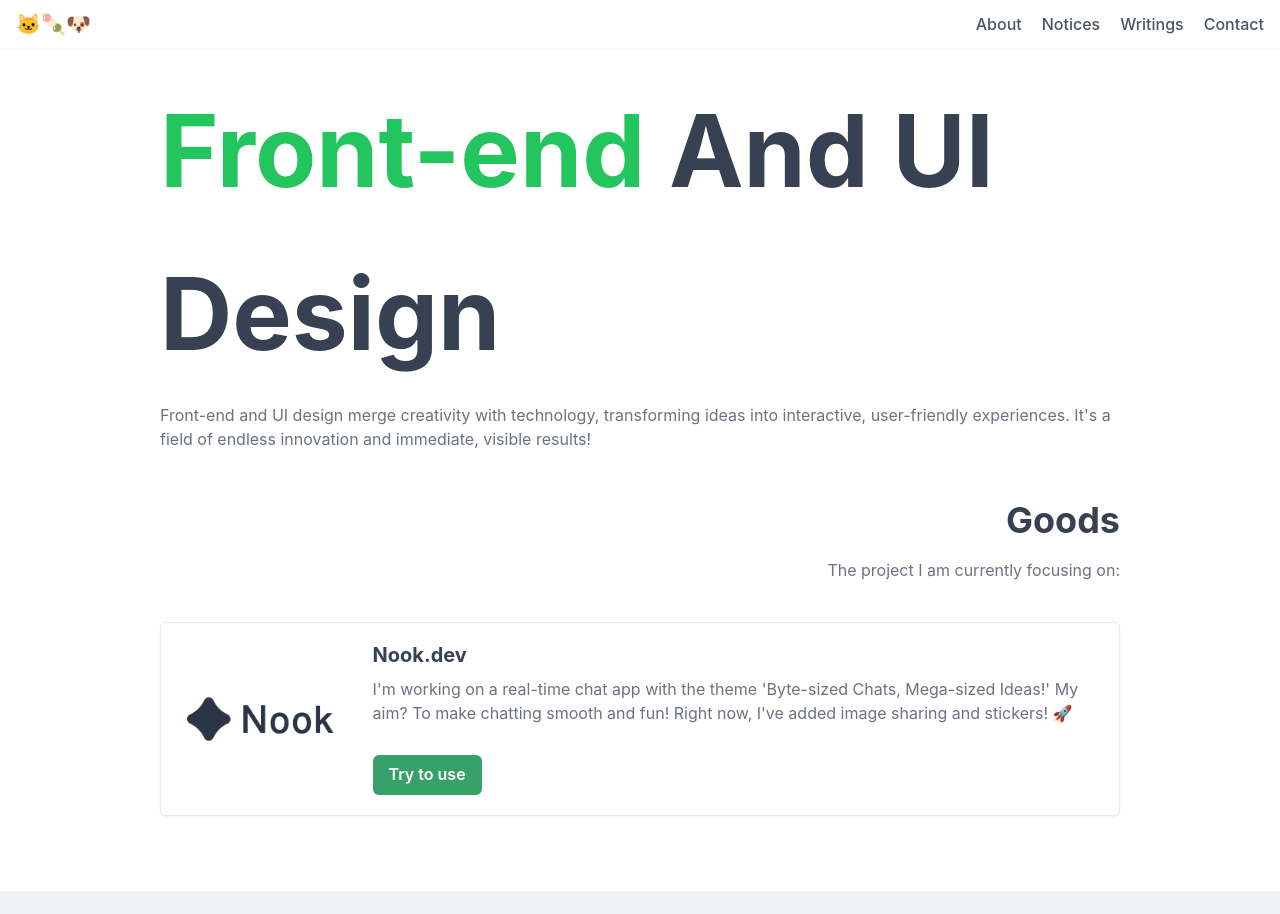
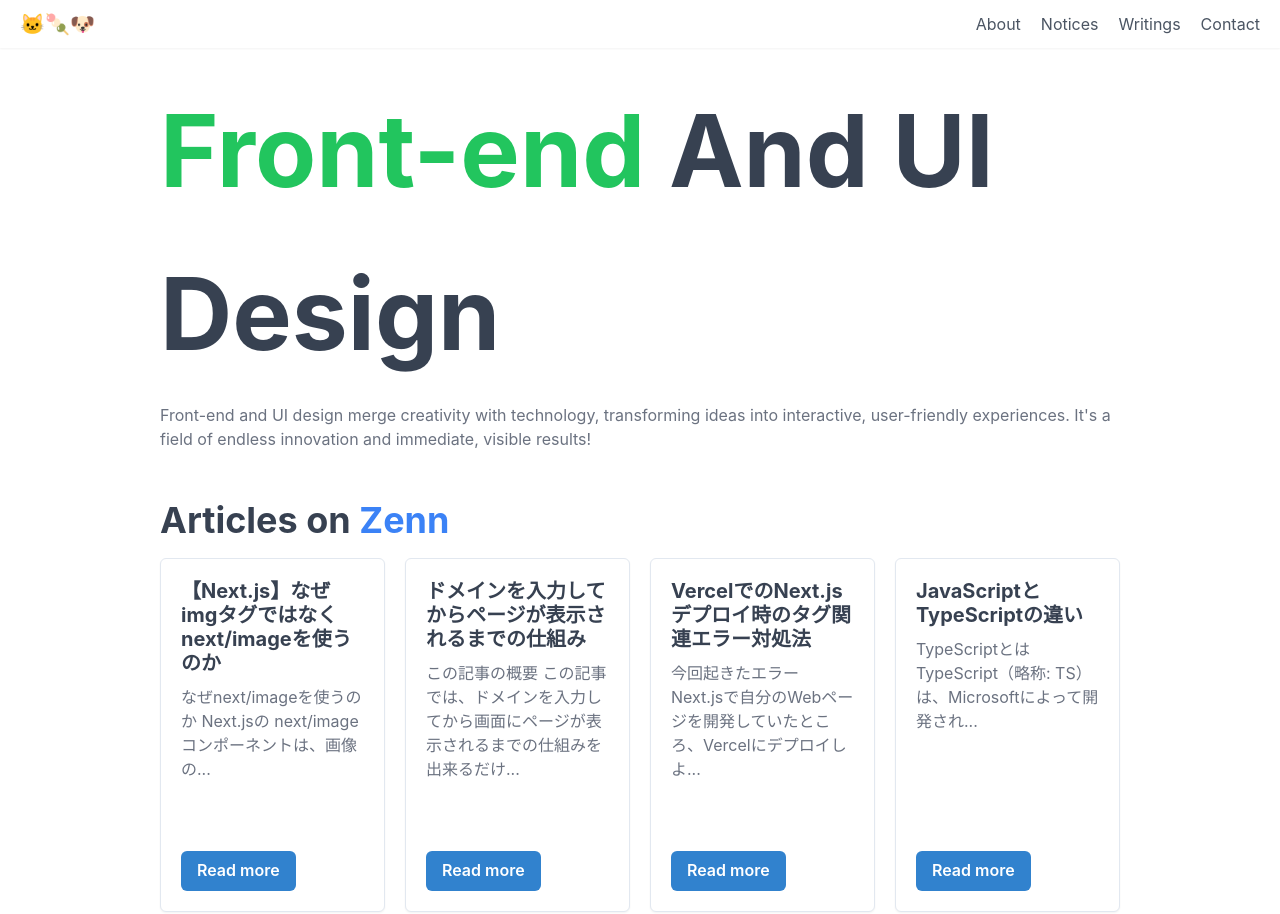
Before and after one commit to dev8-db/dev8-app, a Next.js app: page / in a window 1280 px wide. Shown: the top 914 px of the page. Built offline with nearby package versions, Linux system fonts and the light colour scheme.

Commit message:
Update Articles

```diff
--- a/package.json
+++ b/package.json
@@ -18,7 +18,8 @@
     "next": "14.2.3",
     "react": "^18",
     "react-dom": "^18",
-    "react-icons": "^5.2.1"
+    "react-icons": "^5.2.1",
+    "rss-parser": "^3.13.0"
   },
   "devDependencies": {
     "postcss": "^8",
--- /dev/null
+++ b/src/components/Articles.js
@@ -0,0 +1,57 @@
+import React from 'react';
+import {
+    Image, Text, VStack, Heading, Card, CardHeader, CardFooter, CardBody, Stack, Button, Highlight, Flex, HStack
+} from "@chakra-ui/react";
+
+export default function Articles() {
+    const articles = [
+        { title: '【Next.js】なぜimgタグではなくnext/imageを使うのか', description: 'なぜnext/imageを使うのか Next.jsの next/image コンポーネントは、画像の最適化と管理を簡単にするために提供されています。例えば、自動的に画面サイズに合わせて画像の大きさを比率を保ったまま調整してくれたり（レスポンシブ画像）、よりファイルサイズが小さいWebPに自動変換してくれたりします。 私が考えるメリットは以下の通りです。 フォーマット変換 next/image を使うと、WebPに対応しているブラウザはPNGやJPEGなどがWebPに変換されます。 実際に next/image で指定した画像にアクセスすると、拡張子が .webp になっていること', url: 'https://zenn.dev/dev8/articles/nextjs_image' },
+        { title: 'ドメインを入力してからページが表示されるまでの仕組み', description: 'この記事の概要 この記事では、ドメインを入力してから画面にページが表示されるまでの仕組みを出来るだけわかりやすく解説していきます。 今回解説する一連のプロセスは以下の通りです。 DNSサーバーに接続しドメインに対応するIPアドレスを取得する。 ブラウザがHTTPまたはHTTPSリクエストをサーバーに送信する。 ウェブサーバーがリクエストを受け取りレスポンスを返す。 受け取ったファイルから画面を構築する。（ブラウザレンダリング） DNS まずユーザーが入力したドメインはブラウザからDNSサーバーに送られ、DNSサーバーはドメインに対応したIPアドレスを返します。 DNSとは', url: 'https://zenn.dev/dev8/articles/dns_http_https' },
+        { title: 'VercelでのNext.jsデプロイ時のタグ関連エラー対処法', description: '今回起きたエラー Next.jsで自分のWebページを開発していたところ、Vercelにデプロイしようとしてもできないエラーが複数発生しました。<img>タグを使用して画像を表示させていたところ以下のエラーが出ました。', url: 'https://zenn.dev/dev8/articles/error_next_vercel' },
+        { title: 'JavaScriptとTypeScriptの違い', description: 'TypeScriptとは TypeScript（略称: TS）は、Microsoftによって開発されたJavaScriptの拡張として開発されたプログラミング言語です。 JavaScriptとTypeScriptの違い JavaScriptとTypeScriptは、型付けに関する重要な違いがあります。 静的な型付け JavaScriptでは、変数や関数の型は実行時に決まります。つまり、コードを実行する際に変数に代入される値の型によって、その変数の型が動的に決定されます。例えば、以下のようなJavaScriptコードを考えてみましょう。 let x = 10; // xは数値型', url: 'https://zenn.dev/dev8/articles/typing_js_ts' },
+        { title: 'ベクター画像とラスター画像の違い', description: 'Tech', url: 'https://zenn.dev/dev8/articles/image_magick' },
+        { title: 'Gatsby.js 入門', description: 'Tech', url: 'https://zenn.dev/dev8/articles/gatsby_tutorial' }
+    ];
+
+    const truncateDescription = (description, maxLength) => {
+        if (description.length > maxLength) {
+            return description.substring(0, maxLength) + '...';
+        }
+        return description;
+    };
+
+    const handleClick = (url) => {
+        window.location.href = url;
+    };
+
+    return (
+        <Stack textAlign="left" spacing={5} className='w-[90%] md:w-[75%]' direction={{ base: "column", md: "row" }}>
+            {articles.slice(0, 4).map((article, index) => (
+            <Card
+                key={index}
+                direction="column"
+                variant='outline'
+                shadow="sm"
+                className="w-[100%] md:w-[33.3%] overflow-hidden"
+            >
+                <CardBody>
+                <Heading size='md' className='text-gray-700'>{article.title}</Heading>
+                <Text className='text-gray-500 w-fit-content py-2.5'>
+                    {truncateDescription(article.description, 50)}
+                </Text>
+                </CardBody>
+                <CardFooter>
+                    <Button
+                        variant='solid'
+                        colorScheme='blue'
+                        className="mt-5"
+                        onClick={() => handleClick(article.url)}
+                    >
+                        Read more
+                    </Button>
+                </CardFooter>
+            </Card>
+            ))}
+        </Stack>
+    )
+}
--- a/src/components/Header.js
+++ b/src/components/Header.js
@@ -30,7 +30,7 @@ export default function Header() {
     }, [lastScrollY, isMobile]);
 
     return (
-        <Box px={4} py={3} boxShadow="sm" zIndex="50" className={`fixed w-[100%] top-0 bg-white md:bg-opacity-50 backdrop-blur-lg transition-transform duration-300 ${showHeader ? 'transform translate-y-0' : 'transform -translate-y-full'}`}>
+        <Box px={5} py={3} boxShadow="sm" zIndex="50" className={`fixed w-[100%] top-0 bg-white md:bg-opacity-50 backdrop-blur-lg transition-transform duration-300 ${showHeader ? 'transform translate-y-0' : 'transform -translate-y-full'}`}>
         <Flex alignItems="center">
             {/* <Link href="/" className='fixed ml-5'><Image src="/cheese.png" width="75px" /></Link> */}
             <Heading letterSpacing="5" fontSize={{base: "2xl", md:"xl"}}><Link href="/">🐱🍡🐶</Link></Heading>
@@ -51,16 +51,16 @@ export default function Header() {
                 justifyContent="flex-end"
                 mt={{ base: 5, md: 0 }}
             >
-                <Link mx={2} className='text-gray-600 font-medium' href="/about">
+                <Link mx={2} className='text-gray-600' href="/about">
                 About
                 </Link>
-                <Link mx={2} className='text-gray-600 ml-5 font-medium' href="/notices">
+                <Link mx={2} className='text-gray-600 ml-5' href="/notices">
                 Notices
                 </Link>
-                <Link mx={2} className='text-gray-600 ml-5 font-medium' href="/writings">
+                <Link mx={2} className='text-gray-600 ml-5' href="/writings">
                 Writings
                 </Link>
-                <Link mx={2} className='text-gray-600 ml-5 font-medium' href="/contact">
+                <Link mx={2} className='text-gray-600 ml-5' href="/contact">
                 Contact
                 </Link>
             </Flex>
--- a/src/pages/index.js
+++ b/src/pages/index.js
@@ -1,9 +1,9 @@
 import React from 'react';;
 import {
-  Image, Text, VStack, Heading, Card, CardHeader, CardFooter, CardBody, Stack, Button, Highlight, Flex
+  Image, Text, VStack, Heading, Card, CardHeader, CardFooter, CardBody, Stack, Button, Highlight, Flex, HStack
 } from "@chakra-ui/react";
+import Articles from "@/components/Articles";
 import Goods from "@/components/Goods";
-import Footer from "@/components/Footer";
 
 export default function IndexPage() {
   return (
@@ -13,7 +13,13 @@ export default function IndexPage() {
       </VStack> */}
       <VStack className='mb-10'>
         <Heading lineHeight="tall" fontSize={{base: "50", sm: "100"}} className='text-gray-700 w-[90%] md:w-[75%]'><span className='text-green-500'>Front-end</span> And UI Design</Heading>
-        <Text className='text-gray-500 w-[90%] md:w-[75%]'>Front-end and UI design merge creativity with technology, transforming ideas into interactive, user-friendly experiences. It's a field of endless innovation and immediate, visible results!</Text>
+        <Text className='text-gray-500 w-[90%] md:w-[75%]'>
+          Front-end and UI design merge creativity with technology, transforming ideas into interactive, user-friendly experiences. It's a field of endless innovation and immediate, visible results!
+        </Text>
+      </VStack>
+      <VStack className='mb-10' textAlign="left">
+        <Heading lineHeight="tall" className='text-gray-700 w-[90%] md:w-[75%]'>Articles on <span className='text-blue-500'>Zenn</span></Heading>
+        <Articles />
       </VStack>
       <VStack className='mb-10' textAlign="right">
         <Heading lineHeight="tall" className='text-gray-700 w-[90%] md:w-[75%]'>Goods</Heading>
```
Also changed, not shown: 1 other file (tests, documents, lock files or other folders).
